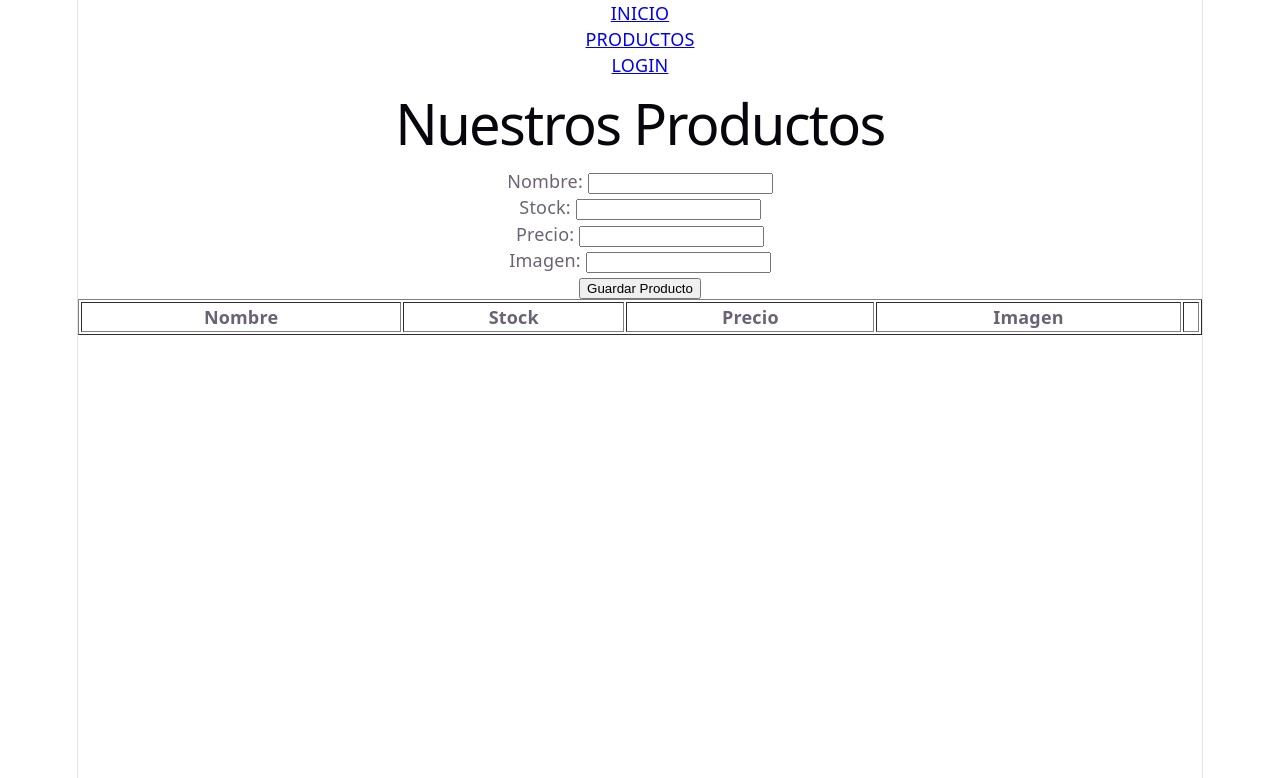
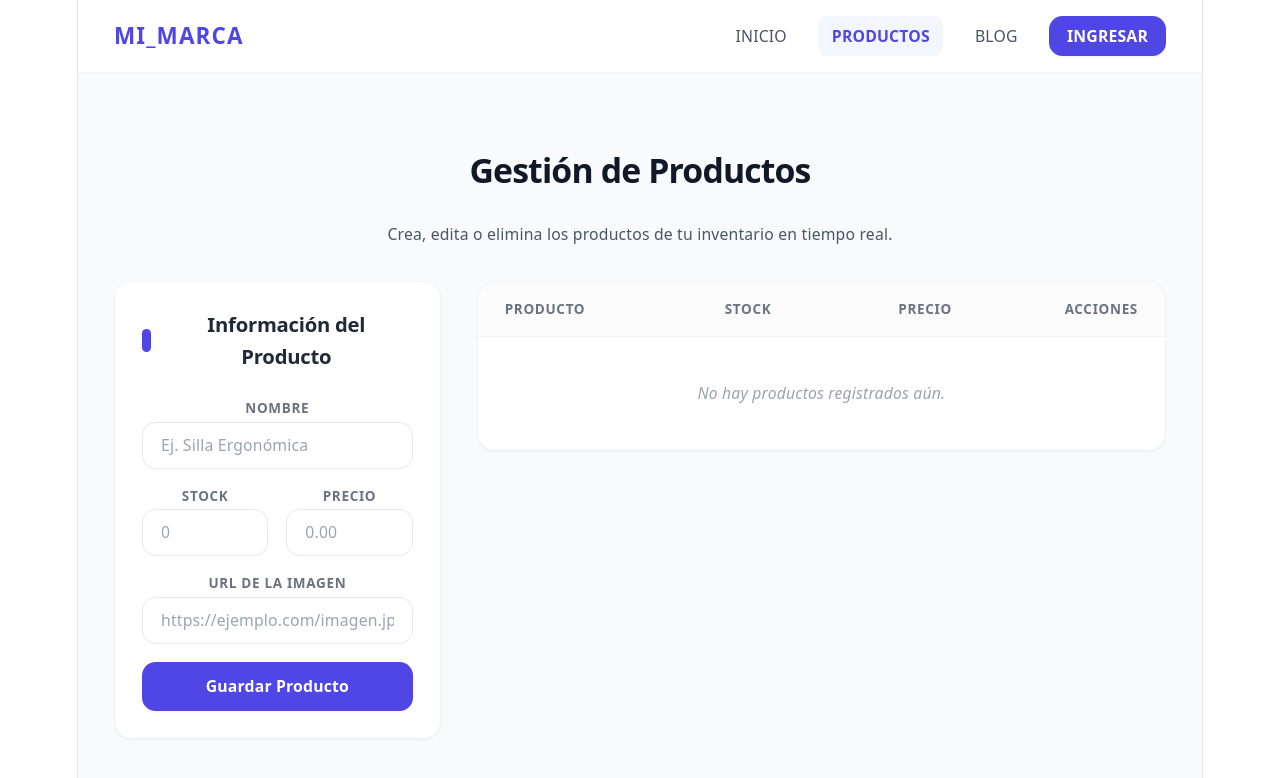
Before and after one commit to dashROM/app-vue-proyecto1, a Vue app: page /app-vue-proyecto1/producto in a window 1280 px wide. Shown: the top 778 px of the page. Built offline with nearby package versions, Linux system fonts and the light colour scheme.

Commit message:
consumo de servicios api-rest

```diff
--- a/index.html
+++ b/index.html
@@ -4,6 +4,7 @@
     <meta charset="UTF-8" />
     <link rel="icon" type="image/svg+xml" href="/favicon.svg" />
     <meta name="viewport" content="width=device-width, initial-scale=1.0" />
+    <script src="https://cdn.tailwindcss.com"></script>
     <title>app-vue-proyecto1</title>
   </head>
   <body>
--- a/src/App.vue
+++ b/src/App.vue
@@ -1,9 +1,53 @@
 <template>
+  <nav class="bg-white border-b border-gray-100 sticky top-0 z-50 backdrop-blur-md bg-white/90">
+    <div class="max-w-7xl mx-auto px-4 sm:px-6 lg:px-8">
+      <div class="flex items-center justify-between h-16">
 
-  <RouterLink to="/">INICIO</RouterLink>
-  <RouterLink to="/producto">PRODUCTOS</RouterLink>
-  <RouterLink to="/login">LOGIN</RouterLink>
+        <div class="flex-shrink-0">
+          <RouterLink to="/" class="text-xl font-black tracking-wider text-indigo-600 hover:text-indigo-700 transition-colors">
+            MI_MARCA
+          </RouterLink>
+        </div>
 
-  <RouterView />
+        <div class="flex space-x-1 sm:space-x-4 items-center">
+          <RouterLink
+            to="/"
+            class="px-3 py-2 rounded-lg text-sm font-medium text-gray-600 hover:text-indigo-600 hover:bg-gray-50 transition-all duration-200"
+            active-class="text-indigo-600 bg-indigo-50/70 font-semibold"
+          >
+            INICIO
+          </RouterLink>
 
+          <RouterLink
+            to="/producto"
+            class="px-3 py-2 rounded-lg text-sm font-medium text-gray-600 hover:text-indigo-600 hover:bg-gray-50 transition-all duration-200"
+            active-class="text-indigo-600 bg-indigo-50/70 font-semibold"
+          >
+            PRODUCTOS
+          </RouterLink>
+
+          <RouterLink
+            to="/blog"
+            class="px-3 py-2 rounded-lg text-sm font-medium text-gray-600 hover:text-indigo-600 hover:bg-gray-50 transition-all duration-200"
+            active-class="text-indigo-600 bg-indigo-50/70 font-semibold"
+          >
+            BLOG
+          </RouterLink>
+
+          <RouterLink
+            to="/login"
+            class="ml-2 px-4 py-2 rounded-xl text-sm font-semibold text-white bg-indigo-600 hover:bg-indigo-700 shadow-sm hover:shadow transition-all duration-200"
+            active-class="bg-indigo-800 ring-2 ring-indigo-300"
+          >
+            INGRESAR
+          </RouterLink>
+        </div>
+
+      </div>
+    </div>
+  </nav>
+
+  <main class="min-h-screen bg-gray-50">
+    <RouterView />
+  </main>
 </template>
--- a/src/router/index.js
+++ b/src/router/index.js
@@ -2,6 +2,7 @@ import Inicio from "./../views/Inicio.vue"
 import Producto from "./../views/Producto.vue"
 import Login from "./../views/Login.vue"
 import { createRouter, createWebHistory } from "vue-router";
+import Blog from "../views/blog.vue";
 
 const mis_rutas = [
     {
@@ -15,6 +16,10 @@ const mis_rutas = [
     {
         path: '/login',
         component: Login
+    },
+    {
+        path: '/blog',
+        component: Blog
     }
 
 ];
--- a/src/views/Producto.vue
+++ b/src/views/Producto.vue
@@ -1,47 +1,155 @@
 <template>
-    <h1>Nuestros Productos</h1>
-    <!-- <h3>El producto {{ producto }}</h3>
-    <h3>Lista de Productos </h3> {{ productos }} -->
+  <div class="max-w-7xl mx-auto px-4 sm:px-6 lg:px-8 py-10 min-h-screen bg-gray-50">
+
+    <div class="mb-8">
+      <h1 class="text-3xl font-extrabold text-gray-900 tracking-tight">
+        Gestión de Productos
+      </h1>
+      <p class="mt-2 text-sm text-gray-600">
+        Crea, edita o elimina los productos de tu inventario en tiempo real.
+      </p>
+    </div>
+
+    <div class="grid grid-cols-1 lg:grid-cols-3 gap-8 items-start">
+
+      <div class="bg-white rounded-2xl p-6 shadow-sm border border-gray-100 lg:sticky lg:top-24">
+        <h2 class="text-lg font-bold text-gray-800 mb-6 flex items-center gap-2">
+          <span class="w-2 h-5 bg-indigo-600 rounded-full block"></span>
+          Información del Producto
+        </h2>
+
+        <div class="space-y-4">
+          <div>
+            <label for="nombre" class="block text-xs font-semibold text-gray-500 uppercase tracking-wider mb-1">Nombre</label>
+            <input
+              type="text"
+              id="nombre"
+              v-model="producto.nombre"
+              placeholder="Ej. Silla Ergonómica"
+              class="w-full px-4 py-2.5 rounded-xl border border-gray-200 text-gray-800 text-sm focus:outline-none focus:ring-2 focus:ring-indigo-500/20 focus:border-indigo-500 transition-colors"
+            />
+          </div>
+
+          <div class="grid grid-cols-2 gap-4">
+            <div>
+              <label for="stock" class="block text-xs font-semibold text-gray-500 uppercase tracking-wider mb-1">Stock</label>
+              <input
+                type="number"
+                id="stock"
+                v-model="producto.stock"
+                placeholder="0"
+                class="w-full px-4 py-2.5 rounded-xl border border-gray-200 text-gray-800 text-sm focus:outline-none focus:ring-2 focus:ring-indigo-500/20 focus:border-indigo-500 transition-colors"
+              />
+            </div>
+            <div>
+              <label for="precio" class="block text-xs font-semibold text-gray-500 uppercase tracking-wider mb-1">Precio</label>
+              <input
+                type="number"
+                id="precio"
+                v-model="producto.precio"
+                placeholder="0.00"
+                class="w-full px-4 py-2.5 rounded-xl border border-gray-200 text-gray-800 text-sm focus:outline-none focus:ring-2 focus:ring-indigo-500/20 focus:border-indigo-500 transition-colors"
+              />
+            </div>
+          </div>
 
           <div>
-        <label for="nombre">Nombre: </label>
-        <input type="text" id="nombre" v-model="producto.nombre" />
-        <br>
-        <label for="stock">Stock: </label>
-        <input type="number" id="stock" v-model="producto.stock" />
-        <br>
-        <label for="precio">Precio: </label>
-        <input type="number" id="precio" v-model="producto.precio" />
-        <br>
-        <label for="imagen">Imagen: </label>
-        <input type="text" id="imagen" v-model="producto.imagen" />
-        <br>
-        <button @click="funGuardarProducto()">Guardar Producto</button>
+            <label for="imagen" class="block text-xs font-semibold text-gray-500 uppercase tracking-wider mb-1">URL de la Imagen</label>
+            <input
+              type="text"
+              id="imagen"
+              v-model="producto.imagen"
+              placeholder="https://ejemplo.com/imagen.jpg"
+              class="w-full px-4 py-2.5 rounded-xl border border-gray-200 text-gray-800 text-sm focus:outline-none focus:ring-2 focus:ring-indigo-500/20 focus:border-indigo-500 transition-colors"
+            />
           </div>
 
-    <table border="1">
+          <button
+            @click="funGuardarProducto()"
+            class="w-full mt-2 px-4 py-3 bg-indigo-600 hover:bg-indigo-700 text-white font-semibold text-sm rounded-xl shadow-sm hover:shadow transition-all duration-200 cursor-pointer"
+          >
+            Guardar Producto
+          </button>
+        </div>
+      </div>
+
+
+      <div class="lg:col-span-2 bg-white rounded-2xl shadow-sm border border-gray-100 overflow-hidden">
+        <div class="overflow-x-auto">
+          <table class="w-full text-left border-collapse">
             <thead>
-            <tr>
-                <th>Nombre</th>
-                <th>Stock</th>
-                <th>Precio</th>
-                <th>Imagen</th>
-                <th></th>
+              <tr class="bg-gray-50/70 border-b border-gray-100">
+                <th class="px-6 py-4 text-xs font-bold text-gray-500 uppercase tracking-wider">Producto</th>
+                <th class="px-6 py-4 text-xs font-bold text-gray-500 uppercase tracking-wider text-center">Stock</th>
+                <th class="px-6 py-4 text-xs font-bold text-gray-500 uppercase tracking-wider text-right">Precio</th>
+                <th class="px-6 py-4 text-xs font-bold text-gray-500 uppercase tracking-wider text-right">Acciones</th>
               </tr>
             </thead>
-        <tbody>
-            <tr v-for="(prod, posicion) in productos">
-                <td>{{ prod.nombre }}</td>
-                <td>{{ prod.stock }}</td>
-                <td>{{ prod.precio }}</td>
-                <td><img :src="prod.imagen" alt="Imagen del producto" width="100" /></td>
-                <td>
-                    <button @click="funEditar(prod)">Editar</button>
-                    <button @click="funEliminar(posicion)">Eliminar</button>
+            <tbody class="divide-y divide-gray-100">
+              <tr v-if="productos.length === 0">
+                <td colspan="4" class="px-6 py-10 text-center text-sm text-gray-400 italic">
+                  No hay productos registrados aún.
                 </td>
+              </tr>
+
+              <tr
+                v-for="(prod, posicion) in productos"
+                :key="posicion"
+                class="hover:bg-gray-50/50 transition-colors"
+              >
+                <td class="px-6 py-4 whitespace-nowrap">
+                  <div class="flex items-center gap-4">
+                    <div class="w-12 h-12 rounded-xl bg-gray-100 border border-gray-100 overflow-hidden flex-shrink-0">
+                      <img
+                        :src="prod.imagen || 'https://images.unsplash.com/photo-1531403009284-440f080d1e12?auto=format&fit=crop&w=100&q=80'"
+                        alt="Imagen del producto"
+                        class="w-full h-full object-cover"
+                      />
+                    </div>
+                    <div class="font-semibold text-gray-800 text-sm">
+                      {{ prod.nombre }}
+                    </div>
+                  </div>
+                </td>
+
+                <td class="px-6 py-4 whitespace-nowrap text-center">
+                  <span
+                    class="px-2.5 py-1 rounded-full text-xs font-bold"
+                    :class="prod.stock > 0 ? 'bg-emerald-50 text-emerald-700' : 'bg-rose-50 text-rose-700'"
+                  >
+                    {{ prod.stock }} u.
+                  </span>
+                </td>
+
+                <td class="px-6 py-4 whitespace-nowrap text-right font-black text-gray-900 text-sm">
+                  ${{ prod.precio }}
+                </td>
+
+                <td class="px-6 py-4 whitespace-nowrap text-right text-sm font-medium">
+                  <div class="flex items-center justify-end gap-2">
+                    <button
+                      @click="funEditar(prod)"
+                      class="px-3 py-1.5 rounded-lg text-xs font-bold text-indigo-600 hover:bg-indigo-50 transition-colors cursor-pointer"
+                    >
+                      Editar
+                    </button>
+                    <button
+                      @click="funEliminar(posicion)"
+                      class="px-3 py-1.5 rounded-lg text-xs font-bold text-rose-600 hover:bg-rose-50 transition-colors cursor-pointer"
+                    >
+                      Eliminar
+                    </button>
+                  </div>
+                </td>
+
               </tr>
             </tbody>
           </table>
+        </div>
+      </div>
+
+    </div>
+  </div>
 </template>
 
 <script setup>
--- /dev/null
+++ b/src/views/blog.vue
@@ -0,0 +1,58 @@
+<template>
+  <div class="min-h-screen bg-gray-50 py-10 px-4 sm:px-6 lg:px-8">
+
+    <h1 class="text-4xl font-extrabold text-gray-900 text-center mb-12 tracking-tight">
+      Nuestro Blog
+    </h1>
+
+    <div class="grid grid-cols-1 md:grid-cols-2 lg:grid-cols-3 gap-8 max-w-7xl mx-auto">
+
+      <div
+        v-for="publi in publicaciones"
+        :key="publi.id"
+        class="bg-white rounded-2xl overflow-hidden shadow-md hover:shadow-xl transition-shadow duration-300 ease-in-out border border-gray-100 flex flex-col"
+      >
+        <div class="relative h-48 w-full overflow-hidden bg-gray-200">
+          <img
+            :src="publi.cover_image"
+            :alt="publi.title"
+            class="w-full h-full object-cover hover:scale-105 transition-transform duration-500 ease-in-out"
+          />
+        </div>
+
+        <div class="p-6 flex flex-col flex-grow">
+          <h2 class="text-xl font-bold text-gray-800 line-clamp-2 hover:text-indigo-600 transition-colors duration-200 mb-2">
+            {{ publi.title }}
+          </h2>
+
+          <div class="mt-auto pt-4 border-t border-gray-50 flex items-center justify-between">
+            <span class="text-sm font-medium text-gray-500">Precio</span>
+            <p class="text-2xl font-black text-indigo-600">
+              ${{ publi.precio }}
+            </p>
+          </div>
+        </div>
+
+      </div>
+      </div>
+  </div>
+</template>
+
+<script setup>
+import { onMounted, ref } from 'vue';
+
+    const publicaciones = ref([]);
+
+    onMounted(() => {
+        obtenerDatosApiBackend();
+    });
+
+    function obtenerDatosApiBackend() {
+        fetch('https://dev.to/api/articles')
+            .then(response => response.json())
+            .then(json => {
+                publicaciones.value = json
+            })
+    }
+
+</script>
```
Lines whose indentation alone changed are shown as unchanged.
